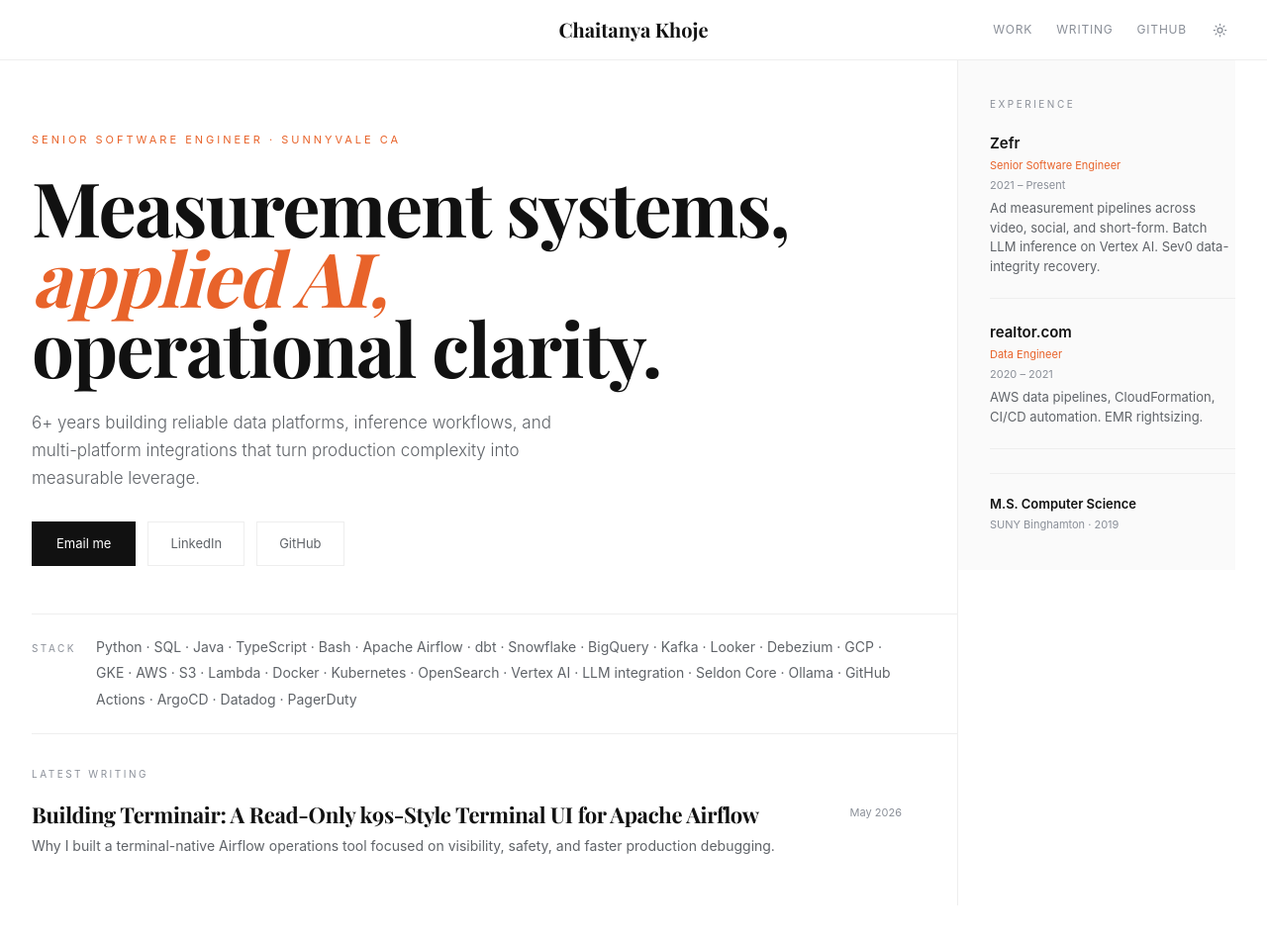
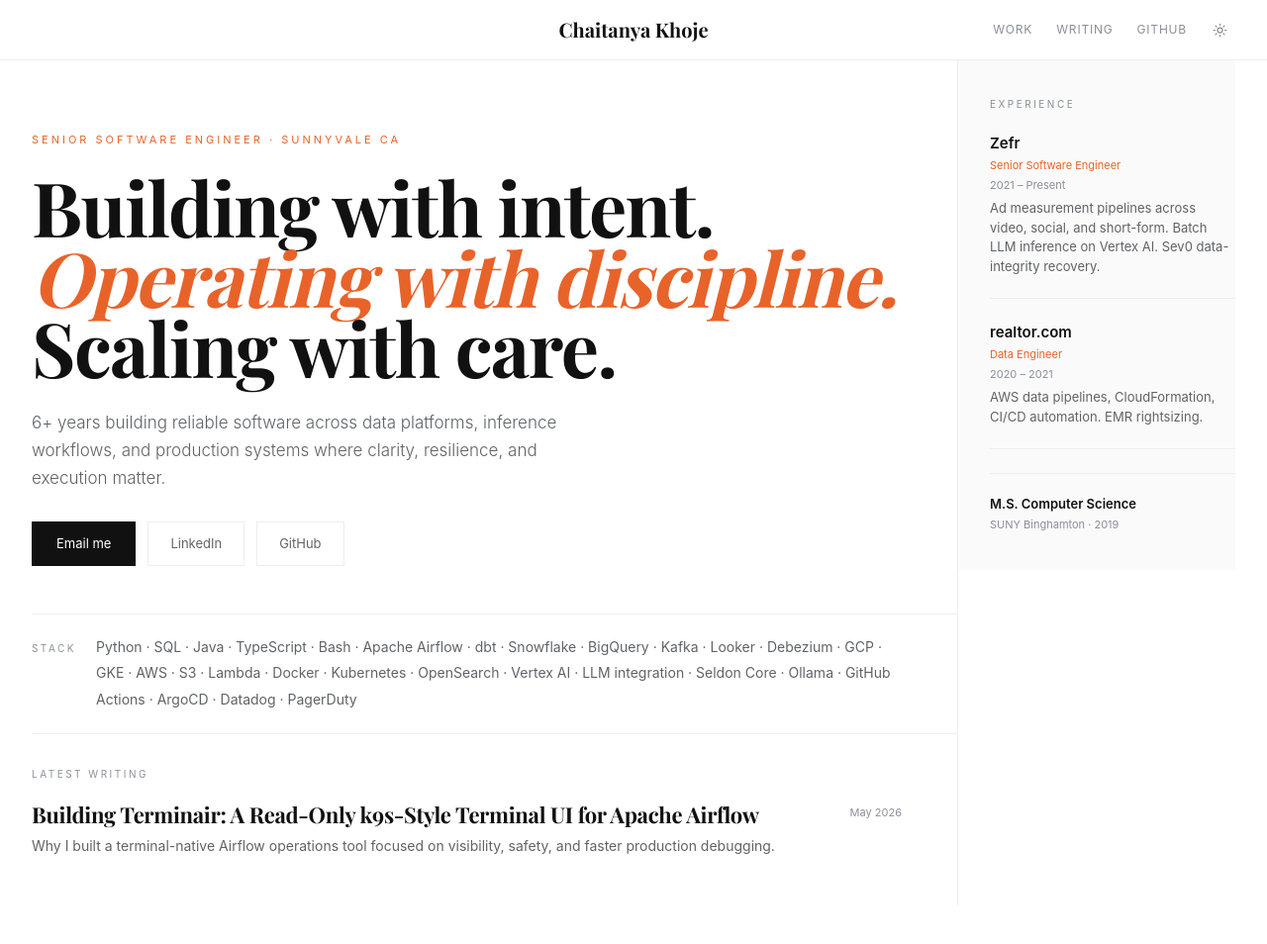
Before and after one commit to ChaitanyaKhoje/chaitanyakhoje.github.io, a Jekyll site: the page built from index.html, in a window 1280 px wide and 1011 px high. Shown: the top 954 px of the window at 99% size. Built offline with Jekyll 4.4.1, drawn with Linux system fonts in a browser that asks for light colours; some web fonts are replaced.

Commit message:
fix: update portfolio hero tagline

```diff
--- a/_config.yml
+++ b/_config.yml
@@ -1,12 +1,12 @@
 title: "Chaitanya Khoje"
-tagline: "Senior software engineer building measurement systems, applied AI workflows, and reliable data platforms."
+tagline: "Building with intent. Operating with discipline. Scaling with care."
 author:
   name: "Chaitanya Khoje"
   email: "chaitanyakhoje9@gmail.com"
   github: "chaitanyakhoje"
 description: >-
-  Chaitanya Khoje's portfolio. Senior software engineer focused on measurement systems,
-  applied AI workflows, data platforms, performance optimization, and production reliability.
+  Chaitanya Khoje's portfolio. Senior software engineer building reliable software
+  across data platforms, inference workflows, and production systems.
 baseurl: ""
 url: "https://chaitanyakhoje.github.io"
 
--- a/_layouts/home.html
+++ b/_layouts/home.html
@@ -11,8 +11,8 @@ layout: default
       <!-- Hero -->
       <section class="hero" id="work">
         <p class="hero-kicker">Senior Software Engineer · Sunnyvale CA</p>
-        <h1 class="hero-title">Measurement systems,<br><em>applied AI,</em><br>operational clarity.</h1>
-        <p class="hero-bio">6+ years building reliable data platforms, inference workflows, and multi-platform integrations that turn production complexity into measurable leverage.</p>
+        <h1 class="hero-title">Building with intent.<br><em>Operating with discipline.</em><br>Scaling with care.</h1>
+        <p class="hero-bio">6+ years building reliable software across data platforms, inference workflows, and production systems where clarity, resilience, and execution matter.</p>
         <div class="hero-ctas">
           <a class="btn-primary" href="mailto:chaitanyakhoje9@gmail.com">Email me</a>
           <a class="btn-ghost" href="https://www.linkedin.com/in/chaitanyakhoje/" target="_blank" rel="noopener">LinkedIn</a>
```
